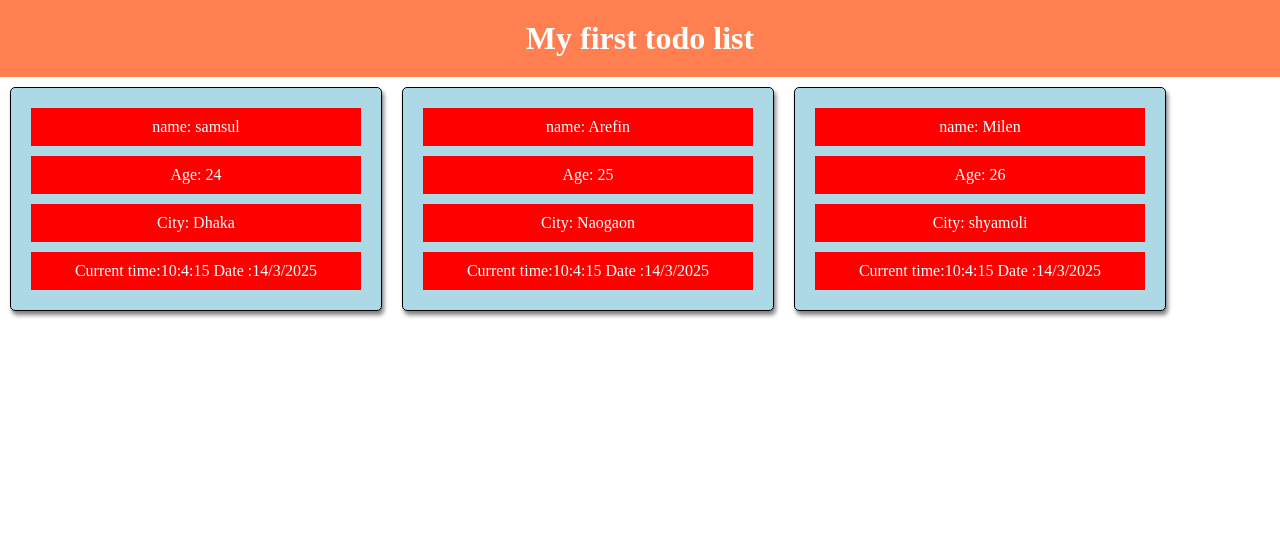
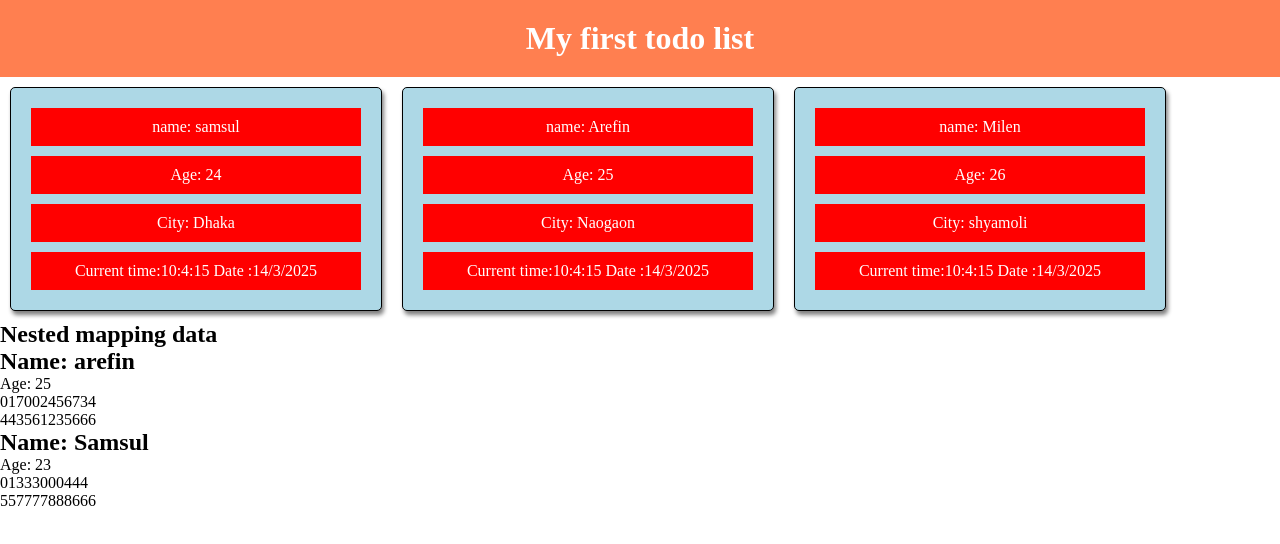
Before and after one commit to arefinMilen/React-JS, a React (Create React App) app in the folder my-app/: page / in a window 1280 px wide. Shown: the top 544 px of the page. Built offline with nearby package versions, Linux system fonts and the light colour scheme.

Commit message:
practice nested object data mapping

```diff
--- a/my-app/src/App.js
+++ b/my-app/src/App.js
@@ -2,21 +2,58 @@ import React from 'react';
 import Card from './components/Card';
 import data from './mydata.json';
 import List from './components/unique_list/list';
+
+{/* nested   data */}
+const users = [
+    {
+    name:"arefin",
+    age:25,
+    phones: [
+        {Home: '017002456734'},
+        {Office: '443561235666'},
+    ]
+    },
+    {
+    name: "Samsul",
+    age: 23,
+    phones: [
+        {Home: '01333000444'},
+        {Office: '557777888666'},
+    ]
+    },
+  ]
 
 export default function App() {
     // console.log(data);
   return (
 
  <>
+ {/* making card  */}
        <div>
            <h1 className='headerStyle'>My first todo list</h1>
            {data.map((item,index) => <Card key={index} todoTitle={ item.name} todoDesc={item.age} todoInfo={item.city}/>)}
           </div>
+{/* listing from list component */}
+          <List />
 
-          <List />
+          <h2> Nested mapping data</h2>
+          {/* nested mapping  */}
+          <div>
+          {users.map((user,index) => (
+            <article key={index}>
+                <h1>Name: {user.name}</h1>
+                <p>Age: {user.age}</p>
+                {
+                    user.phones.map((phone,index) => <div>
+                        <p>{phone.Home}</p>
+                        <p>{phone.Office}</p>
+                    </div>)
+                }
+            </article>
+          )
+            )}
+          </div>
 </>
   );
-
-
 }
 // export default App;
--- a/my-app/src/components/unique_list/list.js
+++ b/my-app/src/components/unique_list/list.js
@@ -37,7 +37,7 @@ const List = () => {
                         </div>
                 })
             }
-            <div>list </div>
+
         </div>
 
     };
```
